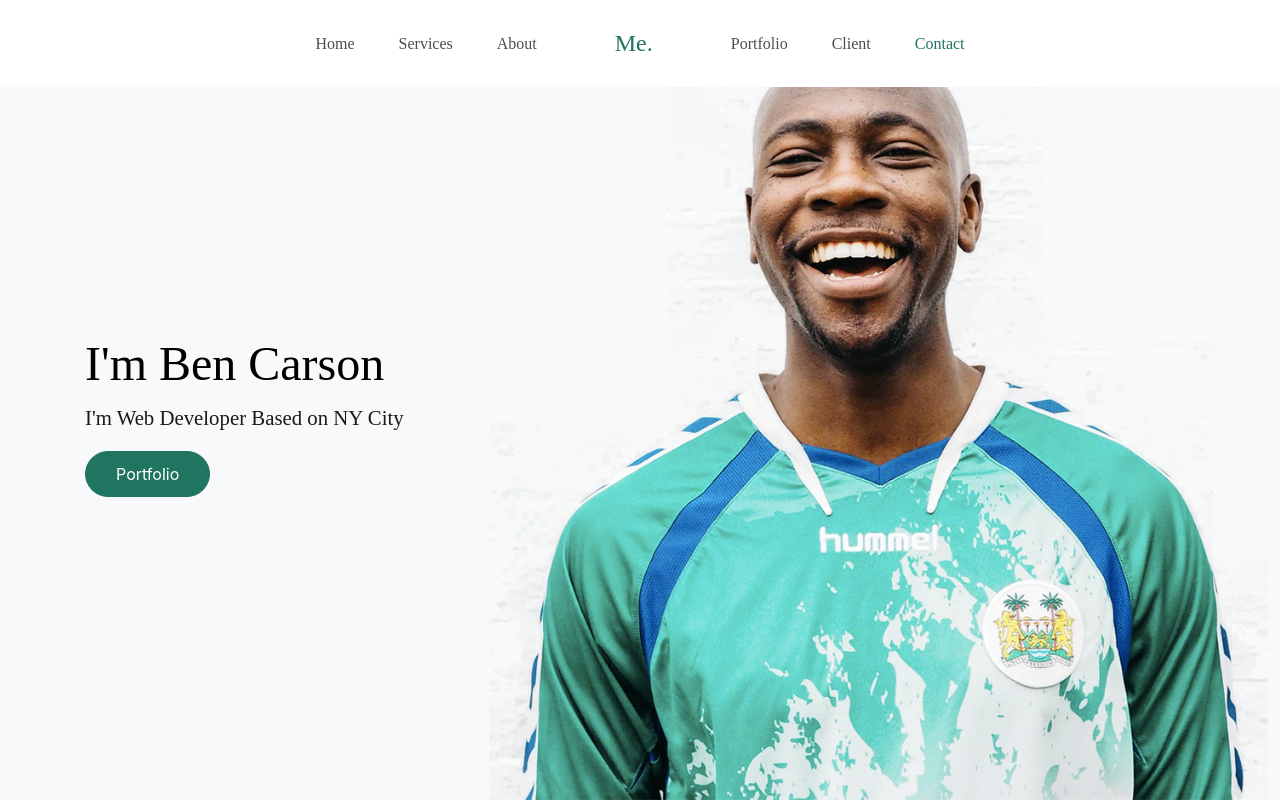
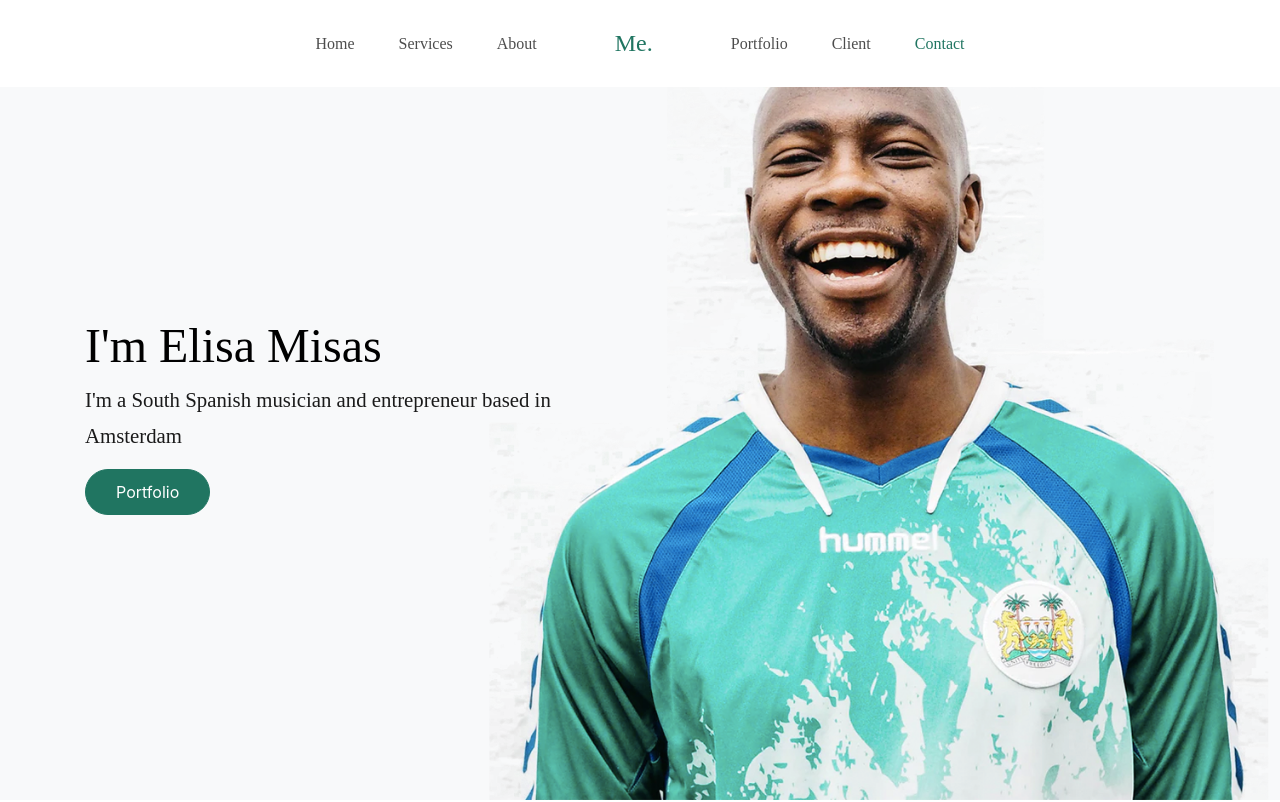
Before and after one commit to elisamisas/elisamisas.github.io, a plain HTML site: page index.html in a window 1280 px wide. Shown: the top 802 px of the page. Drawn offline with Linux system fonts and the light colour scheme; files whose address does not match are found by name; a web font is replaced by a local one.

Commit message:
Update index.html

```diff
--- a/index.html
+++ b/index.html
@@ -89,8 +89,8 @@
           <div class="col-md-12 mt-lg-5 text-left align-self-center text-intro">
             <div class="row">
               <div class="col-lg-6">
-                <h1 class="text-black">I'm Ben Carson</h1>
-                <p class="lead">I'm Web Developer Based on NY City</p>
+                <h1 class="text-black">I'm Elisa Misas</h1>
+                <p class="lead">I'm a South Spanish musician and entrepreneur based in Amsterdam</p>
                 <p><a href="#portfolio-section" class="btn smoothscroll btn-primary">Portfolio</a></p>
 
               </div>
```
